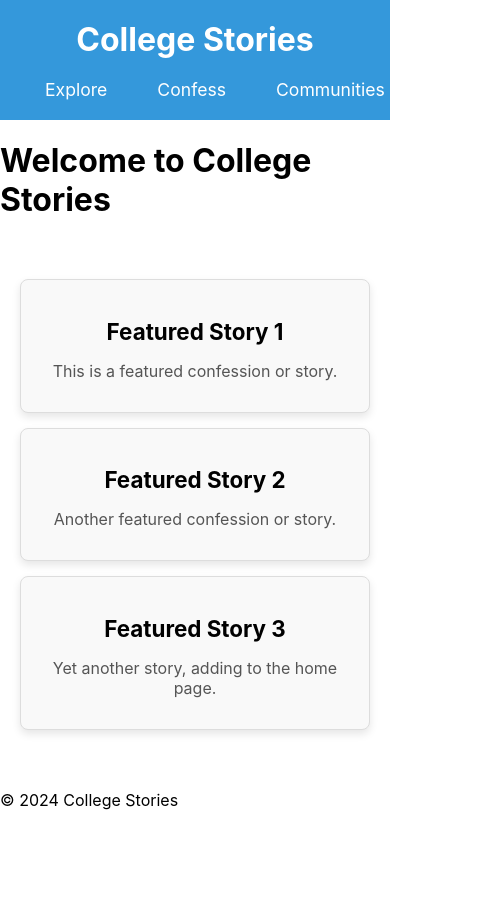
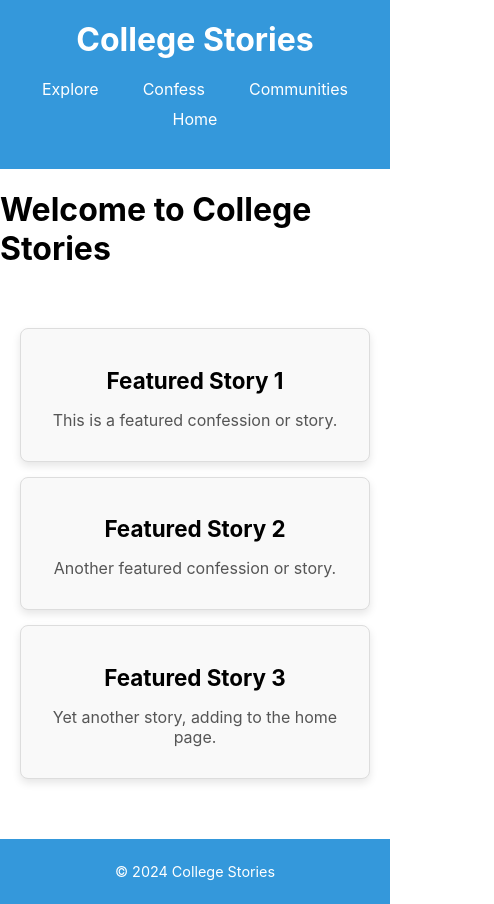
Before and after one commit to JeevanMaragani/college-stories, a React (Create React App) app in the folder client/: page / in a window 390 px wide. Shown: the whole page, 494 px wide, since content can reach past the window. Before the commit the page ends 844 px from the top, so only its background shows below. Built offline with nearby package versions, Linux system fonts and the light colour scheme.

Commit message:
better responsiveness for mobile

```diff
--- a/client/src/App.css
+++ b/client/src/App.css
@@ -4,12 +4,12 @@
 header {
   text-align: center;
   padding: 20px;
-  background-color: #3498db; /* Blue header */
+  background-color: #3498db;
   color: white;
 }
 
 header h1 {
-  font-size: 3rem; /* Large bold title */
+  font-size: 3rem;
   font-weight: bold;
   margin: 0;
 }
@@ -18,14 +18,15 @@ header h1 {
 nav ul {
   list-style: none;
   padding: 0;
-  margin: 20px 0 0 0; /* Space between title and links */
+  margin: 20px 0 0 0;
   display: flex;
-  justify-content: space-around; /* Ensure even spacing on all screens */
+  justify-content: center; /* Center-align the links */
+  flex-wrap: wrap; /* Ensure wrapping on smaller screens */
   align-items: center;
 }
 
 nav ul li {
-  margin: 0 15px;
+  margin: 0 10px;
 }
 
 nav ul li a {
@@ -38,7 +39,33 @@ nav ul li a {
 }
 
 nav ul li a:hover {
-  background-color: #2980b9; /* Slightly darker blue on hover */
+  background-color: #2980b9;
+}
+
+/* Mobile-Only Adjustments */
+@media (max-width: 768px) {
+  nav ul {
+    justify-content: space-around; /* Ensure full spacing on mobile */
+  }
+
+  nav ul li a {
+    font-size: 1.1rem; /* Slightly smaller font size on mobile */
+    padding: 8px 10px;
+  }
+
+  /* Fixing the home button visibility */
+  header h1 {
+    font-size: 2rem; /* Slightly smaller header title for better fit */
+  }
+
+  nav ul {
+    padding: 0;
+    margin: 15px 0;
+  }
+
+  nav ul li {
+    margin: 5px;
+  }
 }
 
 /* Story Card Layout */
@@ -75,38 +102,151 @@ nav ul li a:hover {
   color: #555;
 }
 
-/* Responsive Adjustments */
-@media (min-width: 769px) {
+/* Responsive Adjustments for Story Cards */
+@media (max-width: 480px) {
+  header h1 {
+    font-size: 2rem; /* Smaller header title */
+  }
+
+  nav ul li a {
+    font-size: 1rem; /* Smaller links */
+  }
+
   .home-featured-stories {
-    grid-template-columns: repeat(3, 1fr); /* Three-column layout on web */
+    grid-template-columns: 1fr; /* Single-column layout on very small screens */
+  }
+
+  footer {
+    padding: 10px;
+    font-size: 0.8rem; /* Smaller footer on mobile */
   }
 }
 
+/* Footer */
+footer {
+  text-align: center;
+  padding: 10px;
+  background-color: #3498db;
+  color: white;
+  font-size: 0.9rem;
+}
+/* App.css */
+
+/* Header Styles */
+header {
+  text-align: center;
+  padding: 20px;
+  background-color: #3498db;
+  color: white;
+}
+
+header h1 {
+  font-size: 3rem;
+  font-weight: bold;
+  margin: 0;
+}
+
+/* Navigation Links - Horizontal on all screens */
+nav ul {
+  list-style: none;
+  padding: 0;
+  margin: 20px 0 0 0;
+  display: flex;
+  justify-content: center; /* Center-align the links */
+  flex-wrap: wrap; /* Ensure wrapping on smaller screens */
+  align-items: center;
+}
+
+nav ul li {
+  margin: 0 10px;
+}
+
+nav ul li a {
+  color: white;
+  text-decoration: none;
+  font-size: 1.2rem;
+  padding: 10px 15px;
+  border-radius: 5px;
+  transition: background-color 0.3s ease;
+}
+
+nav ul li a:hover {
+  background-color: #2980b9;
+}
+
+/* Mobile-Only Adjustments */
 @media (max-width: 768px) {
+  nav ul {
+    justify-content: space-around; /* Ensure full spacing on mobile */
+  }
+
+  nav ul li a {
+    font-size: 1.1rem; /* Slightly smaller font size on mobile */
+    padding: 8px 10px;
+  }
+
+  /* Fixing the home button visibility */
   header h1 {
-    font-size: 2.5rem; /* Slightly smaller title on tablets */
+    font-size: 2rem; /* Slightly smaller header title for better fit */
   }
 
   nav ul {
-    justify-content: space-between; /* Keep navigation links horizontal on mobile */
+    padding: 0;
+    margin: 15px 0;
+  }
+
+  nav ul li {
+    margin: 5px;
+  }
+}
+
+/* Story Card Layout */
+.home-featured-stories {
+  display: grid;
+  grid-template-columns: repeat(2, 1fr); /* Two-column grid on mobile */
+  gap: 15px;
+  margin: 40px auto;
+  padding: 20px;
+  max-width: 1200px;
+}
+
+.featured-story {
+  background-color: #f9f9f9;
+  padding: 15px;
+  border: 1px solid #ddd;
+  border-radius: 8px;
+  text-align: center;
+  box-shadow: 0 4px 8px rgba(0, 0, 0, 0.1);
+  transition: transform 0.3s ease;
+}
+
+.featured-story:hover {
+  transform: translateY(-5px);
+}
+
+.featured-story h3 {
+  font-size: 1.4rem;
+  margin-bottom: 15px;
+}
+
+.featured-story p {
+  font-size: 1rem;
+  color: #555;
+}
+
+/* Responsive Adjustments for Story Cards */
+@media (max-width: 480px) {
+  header h1 {
+    font-size: 2rem; /* Smaller header title */
+  }
+
+  nav ul li a {
+    font-size: 1rem; /* Smaller links */
   }
 
   .home-featured-stories {
-    grid-template-columns: 1fr 1fr; /* Two-column layout for mobile */
-  }
-}
-
-@media (max-width: 480px) {
-  header h1 {
-    font-size: 2rem; /* Smaller title for mobile screens */
+    grid-template-columns: 1fr; /* Single-column layout on very small screens */
   }
 
-  nav ul li a {
-    font-size: 1.1rem; /* Slightly smaller links for mobile */
-    padding: 10px 10px;
-  }
 
-  .home-featured-stories {
-    grid-template-columns: 1fr; /* Single column for very small screens */
-  }
 }
```
